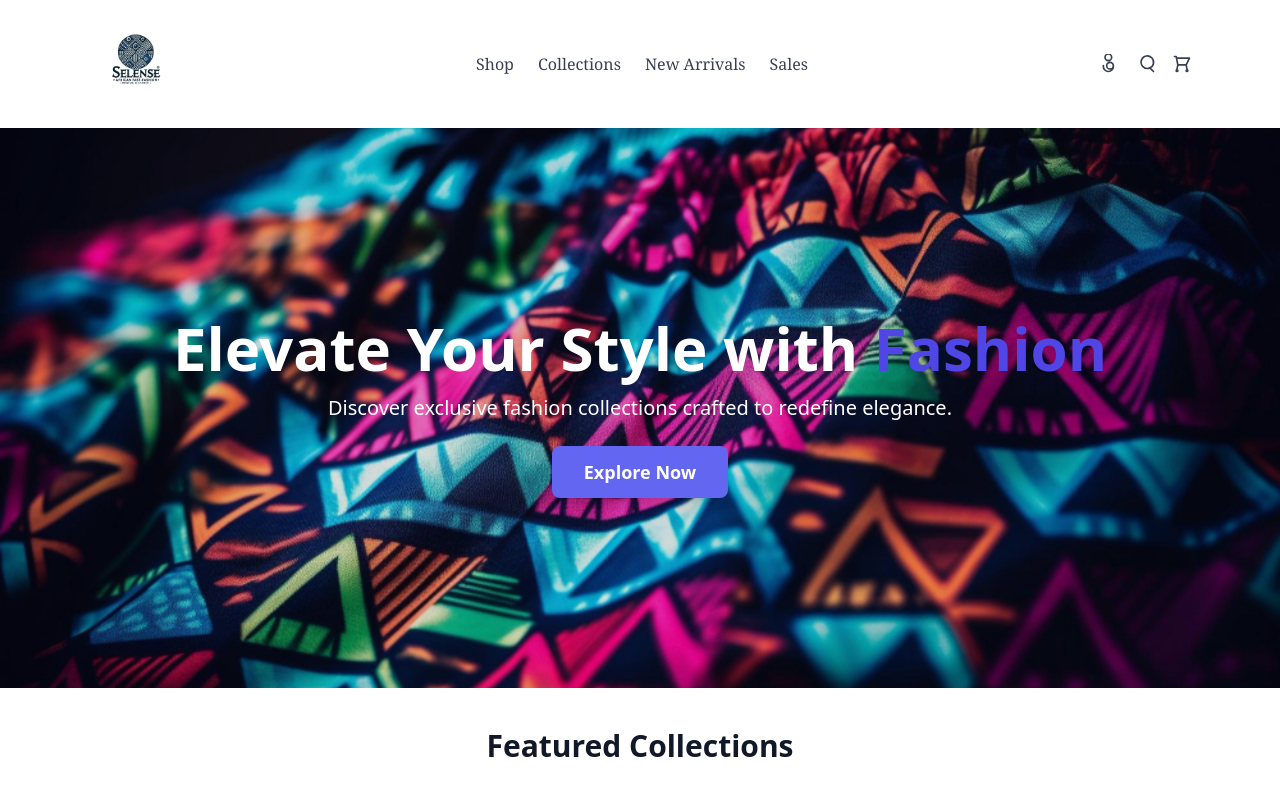
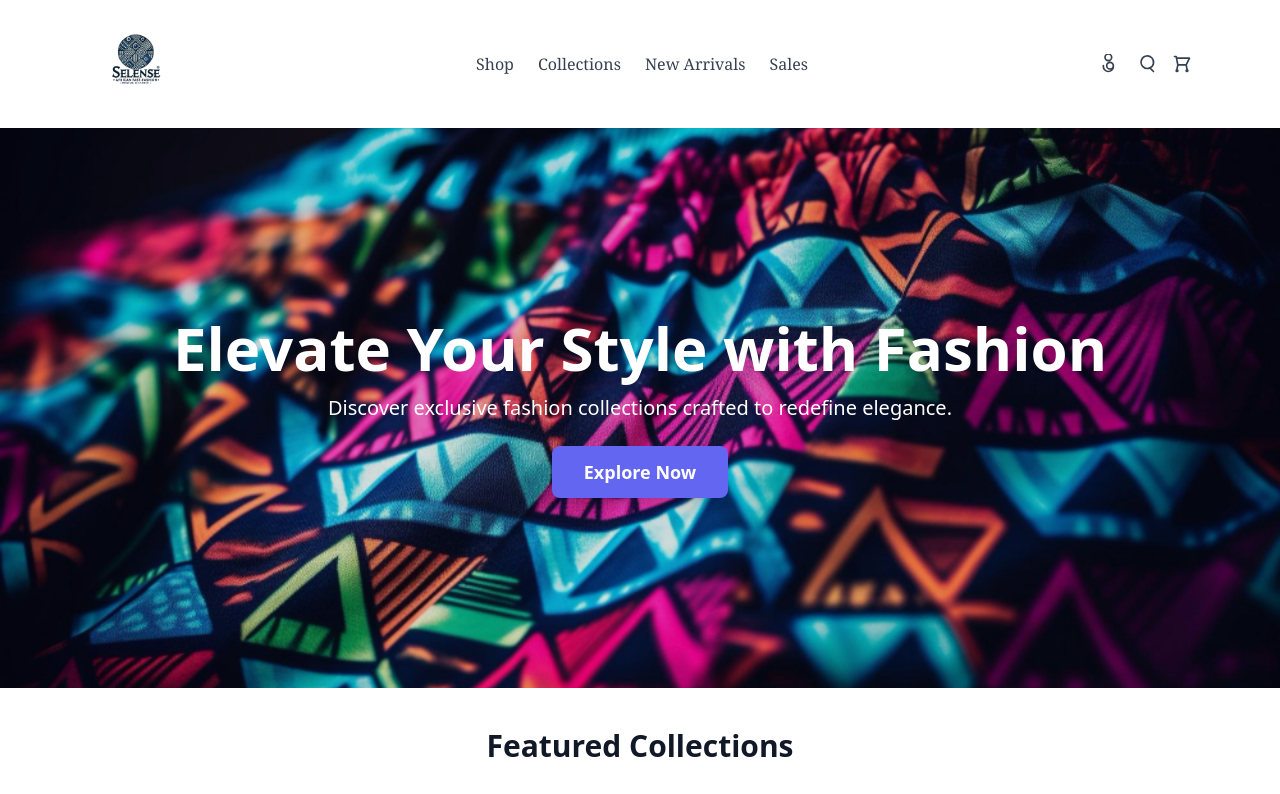
Before and after one commit to Zikam1/SELENCE-FASHION, a Nuxt app: page / in a window 1280 px wide. Shown: the top 794 px of the page. Built offline with nearby package versions, Linux system fonts and the light colour scheme.

Commit message:
ft:added the new text

```diff
--- a/components/home.vue
+++ b/components/home.vue
@@ -5,7 +5,7 @@
     <div class="relative z-10 text-center px-4 sm:px-6 md:px-12 flex flex-col items-center justify-center">
       <h1 class="text-4xl sm:text-5xl md:text-6xl font-extrabold leading-tight">
         Elevate Your Style with
-        <span class="text-indigo-600">Fashion</span>
+        <span class="text-white">Fashion</span>
       </h1>
       <p class="mt-4 text-base sm:text-lg md:text-xl max-w-2xl mx-auto">
         Discover exclusive fashion collections crafted to redefine elegance.
```
